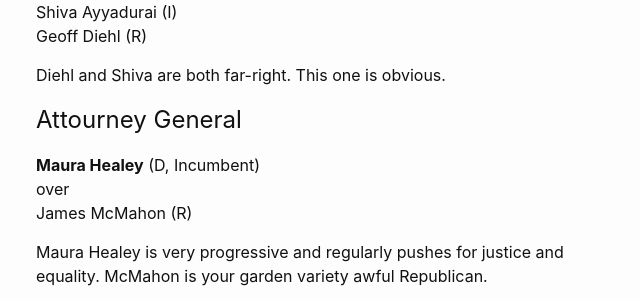
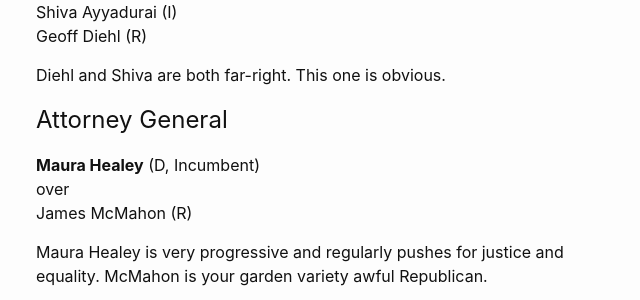
Before and after one commit to skyqrose/skyqrose, a Jekyll site: the page built from _posts/2018-10-25-2018-who-im-voting-for-ma-state-election-2018.md, in a window 1280 px wide and 900 px high, scrolled down 913 px. Shown: the part 155-455 px from the top of the window, without its empty margins (319-959 px from the left). Built offline with Jekyll 4.4.1, drawn with Linux system fonts in a browser that asks for light colours.

Commit message:
fix typo

```diff
--- a/_posts/2018-10-25-2018-who-im-voting-for-ma-state-election-2018.md
+++ b/_posts/2018-10-25-2018-who-im-voting-for-ma-state-election-2018.md
@@ -32,7 +32,7 @@
 
 Diehl and Shiva are both far-right. This one is obvious.
 
-## Attourney General
+## Attorney General
 **Maura Healey** (D, Incumbent)
 over
 James McMahon (R)
```
